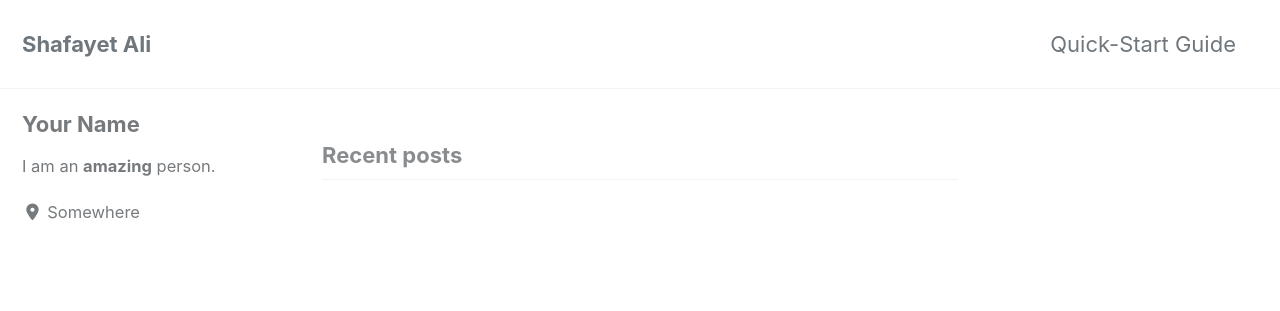
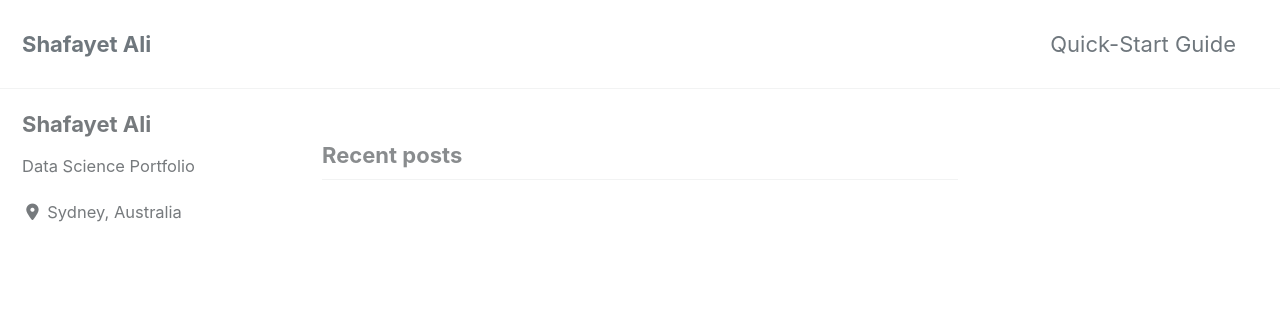
Before and after one commit to shafayet08/shafayet08.github.io, a Jekyll site: the page built from index.html, in a window 1280 px wide. Shown: the top 311 px of the page. Built offline with Jekyll 4.4.1, drawn with Linux system fonts in a browser that asks for light colours; cached includes are drawn as plain includes; nearby versions of some CDN libraries; the list of posts is cut into pages by our own code.

Commit message:
new github

```diff
--- a/_config.yml
+++ b/_config.yml
@@ -107,10 +107,10 @@ analytics:
 
 # Site Author
 author:
-  name             : "Your Name"
+  name             : "Shafayet Ali"
   avatar           : # path of avatar image, e.g. "/assets/images/bio-photo.jpg"
-  bio              : "I am an **amazing** person."
-  location         : "Somewhere"
+  bio              : "Data Science Portfolio"
+  location         : "Sydney, Australia"
   email            :
   links:
     - label: "Email"
```
